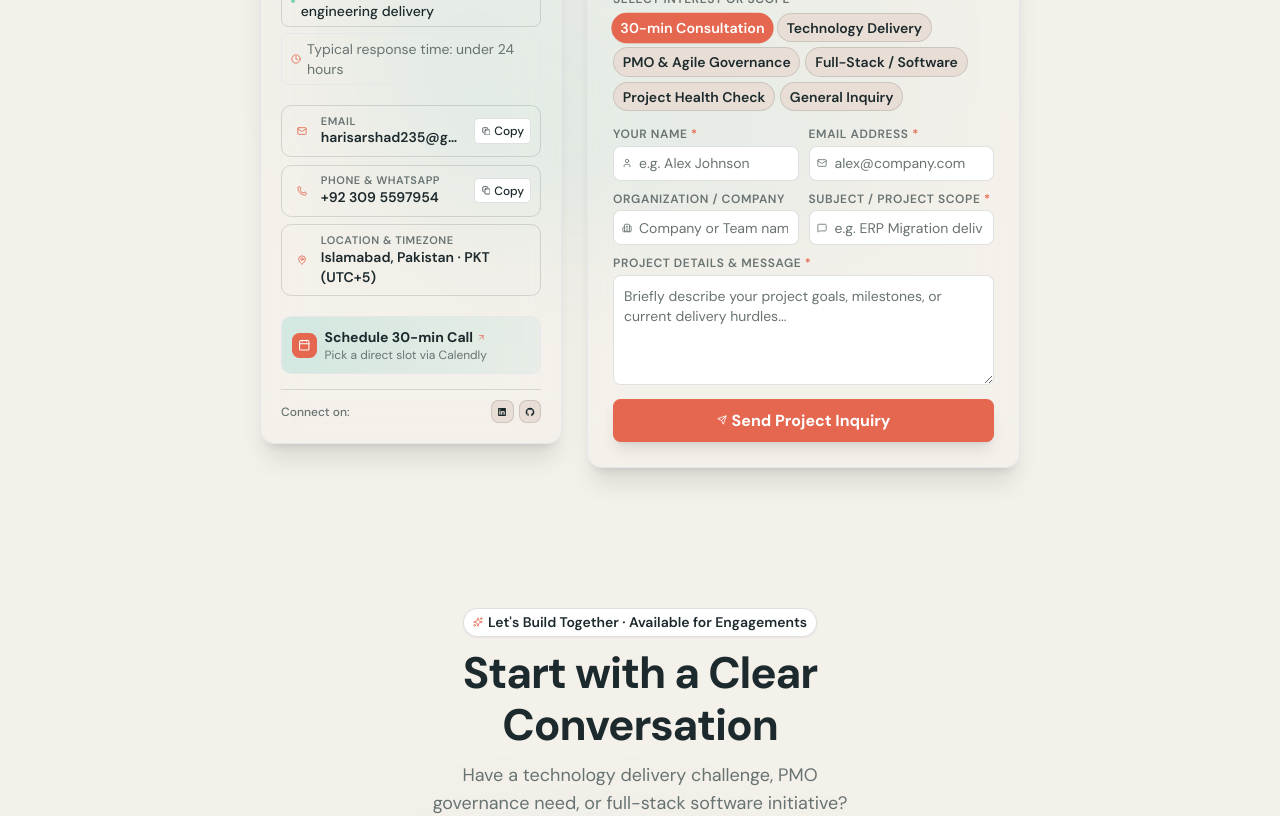
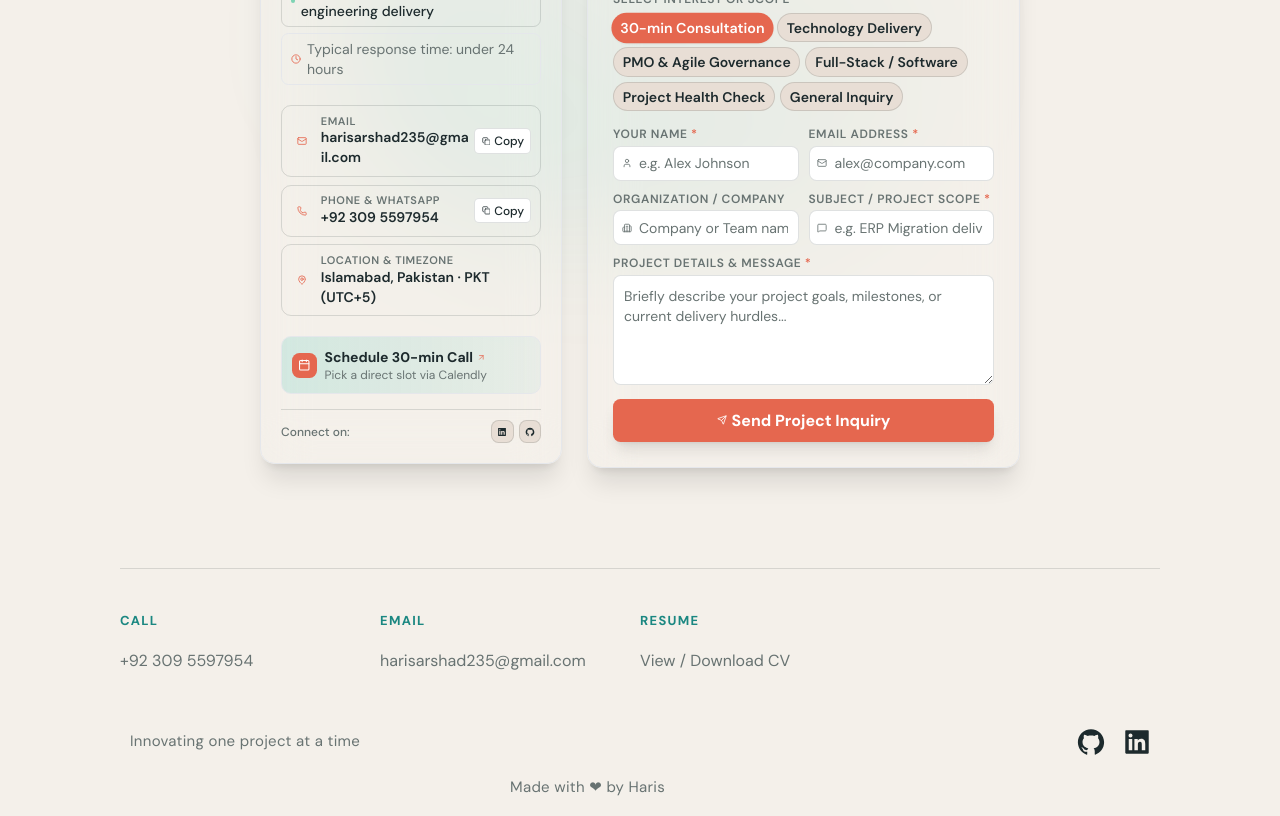
Before and after one commit to harisarshad235/harris-portfolio, a Next.js app: page / in a window 1280 px wide. Shown: the part 7980-8796 px from the top of the page. Built offline with nearby package versions, Linux system fonts and the light colour scheme; no server answers.

Commit message:
Fix duplicate Contact section rendering and prevent email address truncation

```diff
--- a/src/components/Contact/Contact.js
+++ b/src/components/Contact/Contact.js
@@ -185,7 +185,7 @@ export const Contact = () => {
                     </div>
                     <a
                       href="mailto:harisarshad235@gmail.com"
-                      className="text-xs sm:text-sm font-semibold text-foreground truncate hover:text-primary transition-colors block"
+                      className="text-xs sm:text-sm font-semibold text-foreground break-all hover:text-primary transition-colors block"
                     >
                       harisarshad235@gmail.com
                     </a>
--- a/src/layout/Layout.js
+++ b/src/layout/Layout.js
@@ -2,7 +2,6 @@ import React, { useEffect, useRef } from 'react'
 
 import Footer from '../components/Footer/Footer'
 import Header from '../components/Header/Header'
-import Contact from '../components/Contact/Contact'
 import { Container, ScrollProgress } from './LayoutStyles'
 
 export const Layout = ({children}) => {
@@ -86,7 +85,6 @@ export const Layout = ({children}) => {
     <Container>
      <Header/>
      <main>{children}</main>
-    <Contact />
      <Footer/>
     </Container>
     </>
```
